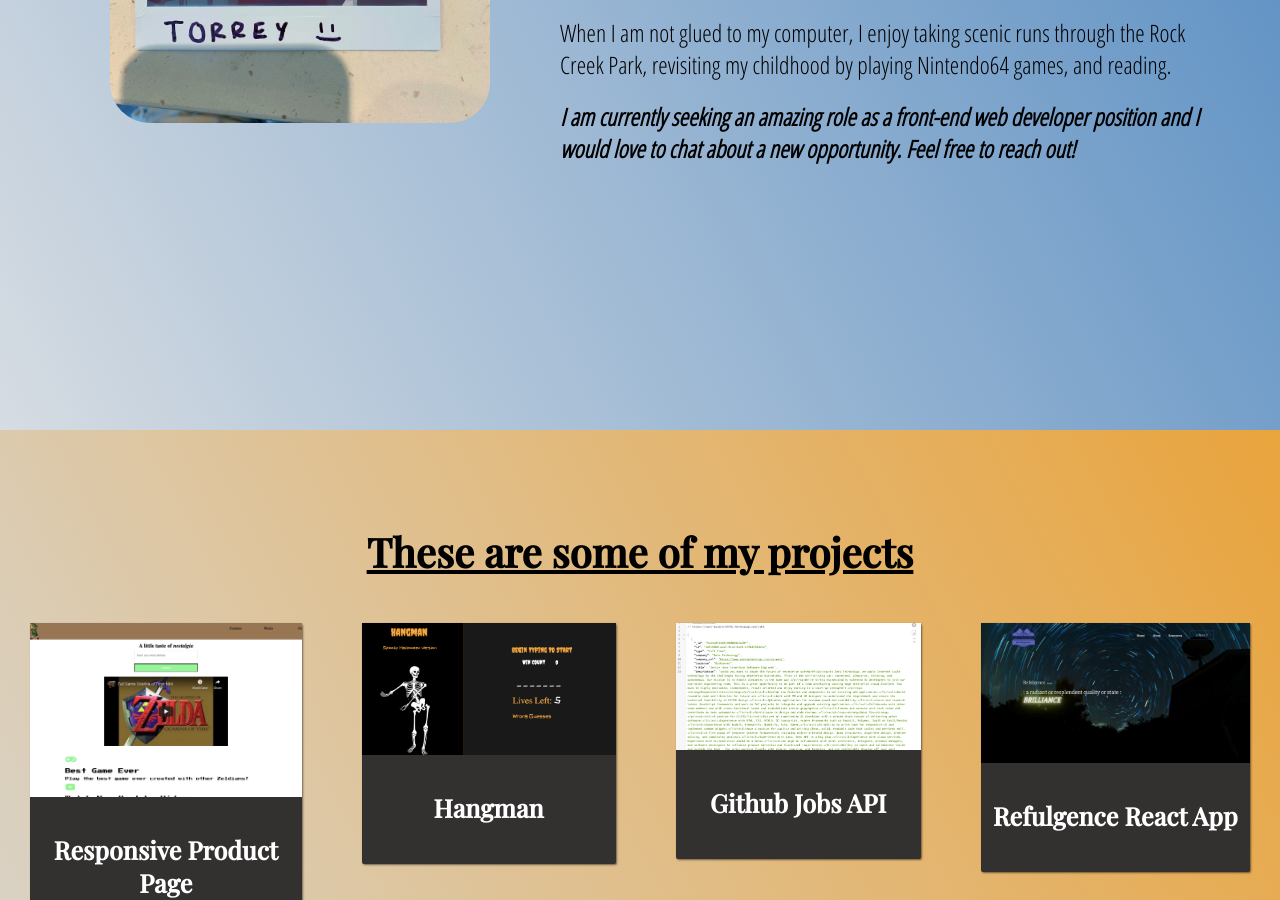
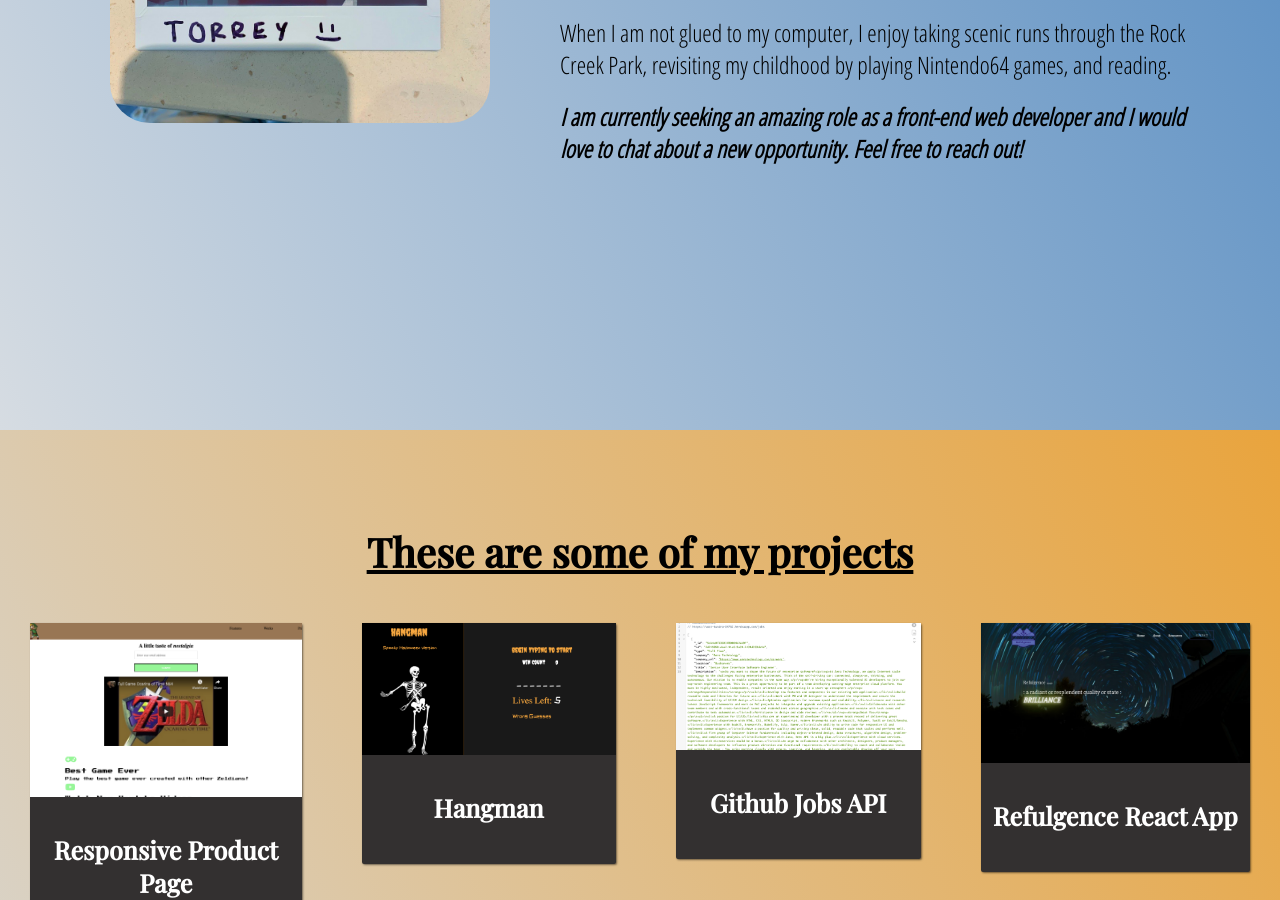
Before and after one commit to torreythomas/PersonalPortfolio, a plain HTML site: page index.html in a window 1280 px wide. Shown: the part 1425-2325 px from the top of the page. Drawn offline with nearby package versions, Linux system fonts and the light colour scheme.

Commit message:
update portfolio

```diff
--- a/index.html
+++ b/index.html
@@ -44,7 +44,7 @@
             </p>
 
             <p class="about-line"> When I am not glued to my computer, I enjoy taking scenic runs through the Rock Creek Park, revisiting my childhood by playing Nintendo64 games, and reading.</p>
-            <h3 class="about-line"> <em> I am currently seeking an amazing role as a front-end web developer position and I would love to chat about a new opportunity. Feel free to reach out!</em></h3>
+            <h3 class="about-line"> <em> I am currently seeking an amazing role as a front-end web developer and I would love to chat about a new opportunity. Feel free to reach out!</em></h3>
         </div>
     </div>
     </div>
```
